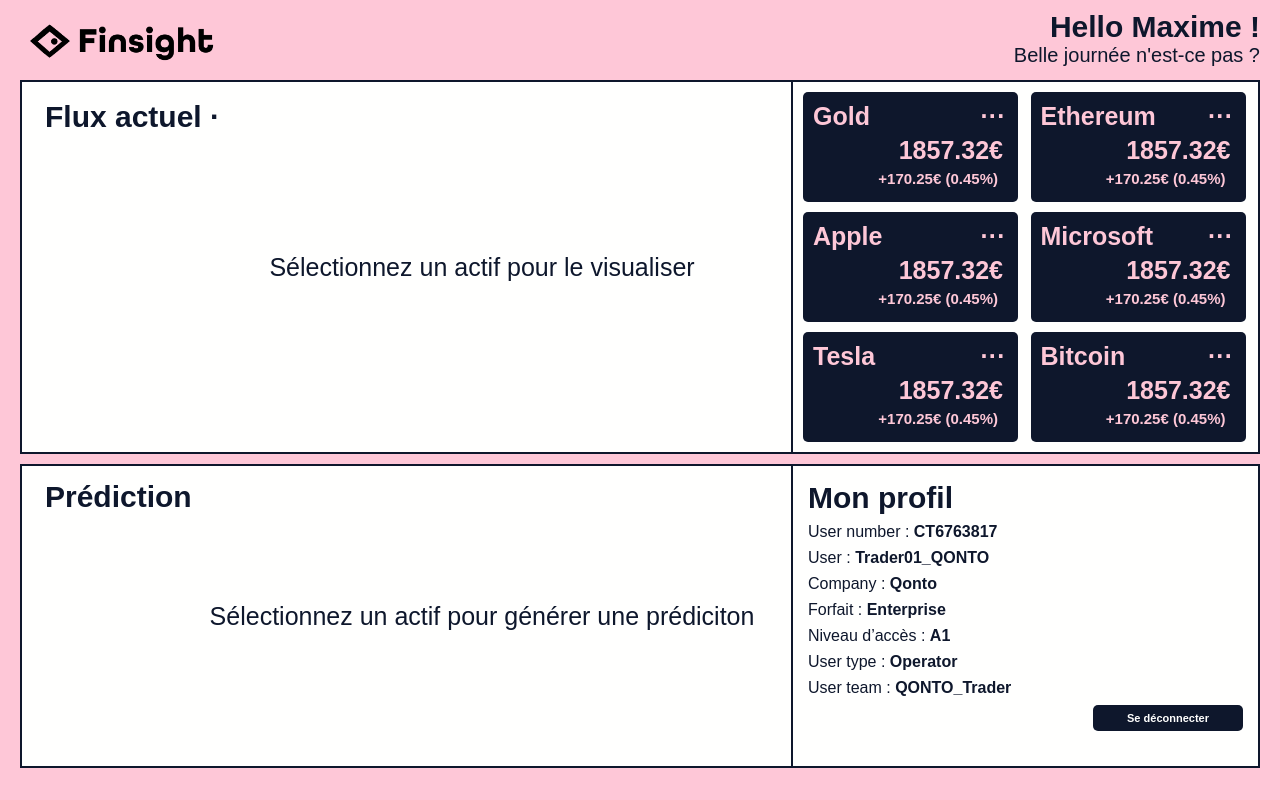
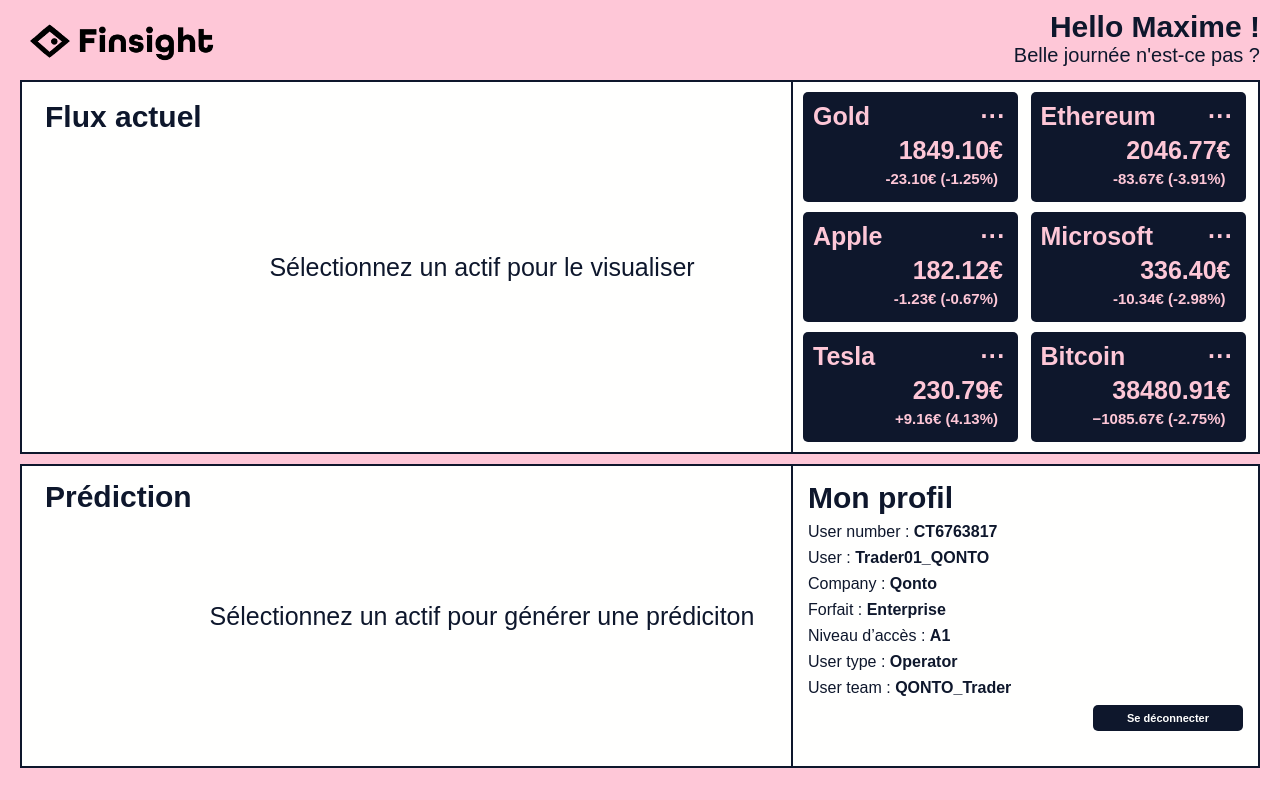
Before and after one commit to Kaowarstail/finetech_curve_gen, a React (Create React App) app: page / in a window 1280 px wide. Built offline with nearby package versions, Linux system fonts and the light colour scheme; a web font is replaced by a local one.

Commit message:
Petit ajustement

```diff
--- a/src/App.js
+++ b/src/App.js
@@ -29,8 +29,8 @@
     }
 
     const tabActionsName= ["Gold", "Ethereum", "Apple", "Microsoft", "Tesla", "Bitcoin"];
-    const tabActionsPrice = ["1857.32€", "1857.32€", "1857.32€", "1857.32€", "1857.32€", "1857.32€"];
-    const tabActionsVariation = ["+170.25€ (0.45%)", "+170.25€ (0.45%)", "+170.25€ (0.45%)", "+170.25€ (0.45%)", "+170.25€ (0.45%)", "+170.25€ (0.45%)"];
+    const tabActionsPrice = ["1849.10€", "2046.77€", "182.12€", "336.40€", "230.79€", "38480.91€"];
+    const tabActionsVariation = ["-23.10€ (-1.25%)", "-83.67€ (-3.91%)", "-1.23€ (-0.67%)", "-10.34€ (-2.98%)", "+9.16€ (4.13%)", "−1085.67€ (-2.75%)"];
     const tabActionsSymbol = ["CAPITALCOM:GOLD|1D|EUR", "BINANCE:ETHUSD|1D|EUR", "NASDAQ:AAPL|1D|EUR", "NASDAQ:MSFT|1D|EUR", "NASDAQ:TSLA|1D|EUR", "CRYPTO:BTCUSD|1D|EUR"]
 
     return (
@@ -44,20 +44,27 @@
             </header>
             <main>
                 <div className="blocFluxActuel">
+                    {isWidgetFluxVisible && (
+                        <div>
                             <div className="fluxActuel">
                                 <h2>Flux actuel · {tabActionsName[selectedAction]}</h2>
                             </div>
-                    {isWidgetFluxVisible && (
                             <div className="divWidgetVisible">
                                 <div className="tradingViewWidget">
                                     <TradingViewWidget symbol={tabActionsSymbol[selectedAction]}/>
                                 </div>
                                 <button className="btnGenererPrediction" onClick={() => genererPrediction()}>Générer une prédiction</button>
                             </div>
+                        </div>
                     )}
                     {isTxtFluxVisible && (
+                        <div>
+                            <div className="fluxActuel">
+                                <h2>Flux actuel</h2>
+                            </div>
                             <div className="divWidgetInvisible">
                                 <p>Sélectionnez un actif pour le visualiser</p>
+                            </div>
                         </div>
                     )}
                 </div>
```
Lines whose indentation alone changed are shown as unchanged.
